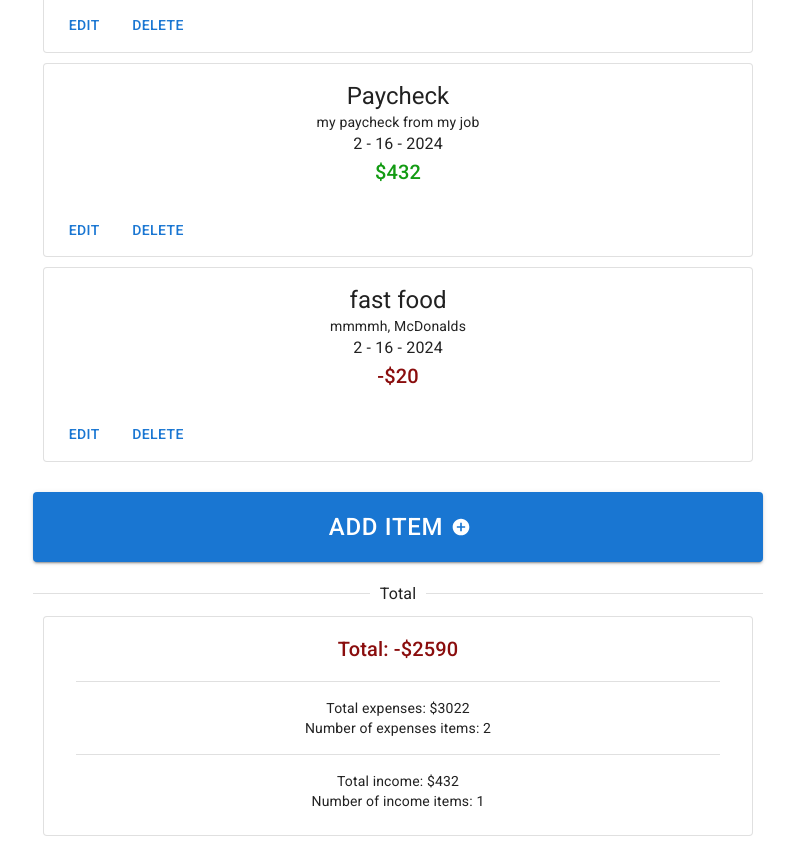
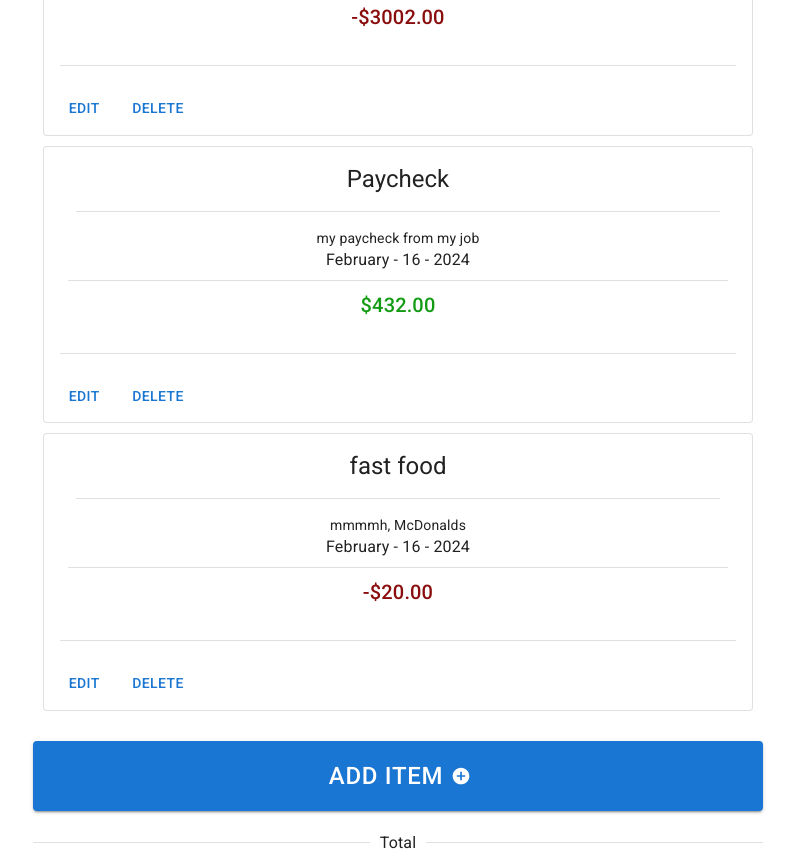
Before and after one commit to phi9009/expenseTracker, a React (Vite) app: page / in a window 1280 px wide. Shown: the part 300-1151 px from the top of the page, without its empty margins (242-1037 px from the left). Built offline with nearby package versions, Linux system fonts and the light colour scheme.

Commit message:
Sprucing some UI elements up. Still don't like it.

```diff
--- a/src/ItemsTotal.jsx
+++ b/src/ItemsTotal.jsx
@@ -13,18 +13,18 @@ export default function ItemsTotal( {value, expenseTotal, expenseCount, incomeTo
 		<Card variant='outlined' className='ItemsTotal'>
             <CardContent>
                 <Typography variant='h6' component='h6' className={(value < 0) ? "negative" : ""} >
-                    Total: {(value < 0) ? "-" : ""}${Math.abs(value)}
+                    Total: {(value < 0) ? "-" : ""}${Math.abs(value).toFixed(2)}
                 </Typography>
                 <Divider sx={{m: 2}}/>
                 <Typography variant="body2">
-                    Total expenses: ${expenseTotal}
+                    Total expenses: ${expenseTotal.toFixed(2)}
                 </Typography>
                 <Typography variant="body2">
                     Number of expenses items: {expenseCount}
                 </Typography>
                 <Divider sx={{m: 2}}/>
                 <Typography variant="body2">
-                    Total income: ${incomeTotal}
+                    Total income: ${incomeTotal.toFixed(2)}
                 </Typography>
                 <Typography variant="body2">
                     Number of income items: {incomeCount}
--- a/src/TrackedShow.jsx
+++ b/src/TrackedShow.jsx
@@ -2,8 +2,10 @@ import CardContent from '@mui/material/CardContent';
 import Typography from '@mui/material/Typography';
 import CardActions from '@mui/material/CardActions';
 import Button from '@mui/material/Button';
+import Divider from '@mui/material/Divider';
+export default function TrackedShow({value, isExpense, title, description,date, remove, edit}){
 
-export default function TrackedShow({value, isExpense, title, description,date, remove, edit}){
+    const months = ["January", "February", "March", "April", "May", "June", "July", "August", "September", "October", "November", "December"]
 
     return (
     <>
@@ -11,16 +13,19 @@ export default function TrackedShow({value, isExpense, title, description,date,
                 <Typography variant='h5' component="div">
                     {title}
                 </Typography>
+                <Divider sx={{m: 2}}/>
                 <Typography variant="body2">
                     {description}
                 </Typography>
                 <Typography variant="body3">
-                    {date.$M+1} - {date.$D} - {date.$y}
+                    {months[date.$M]} - {date.$D} - {date.$y}
                 </Typography>
+                <Divider sx={{m: 1}}/>
                 <Typography variant='h6' className={isExpense?"expense": ""}>
-                {isExpense?"-": ""}${value}
+                {isExpense?"-": ""}${value.toFixed(2)}
                 </Typography>
             </CardContent>
+            <Divider sx={{m: 2}}/>
         <CardActions>
                 <Button onClick={edit}>Edit</Button>
                 <Button onClick={remove}>Delete</Button>
```
